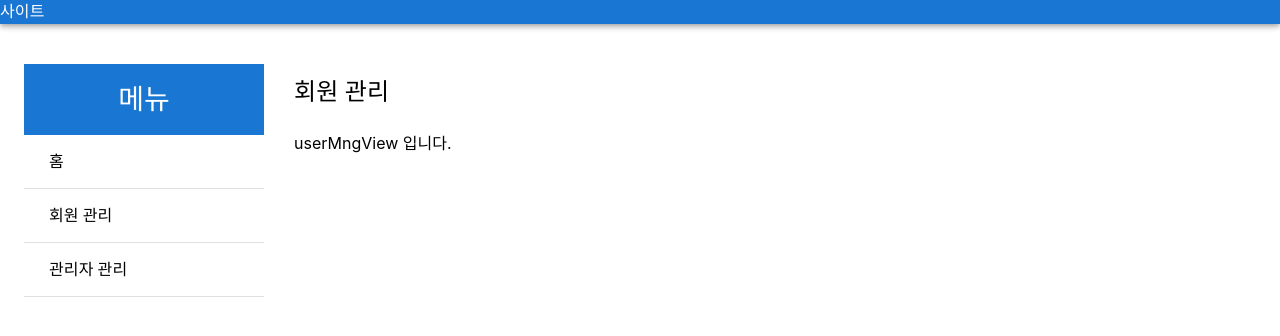
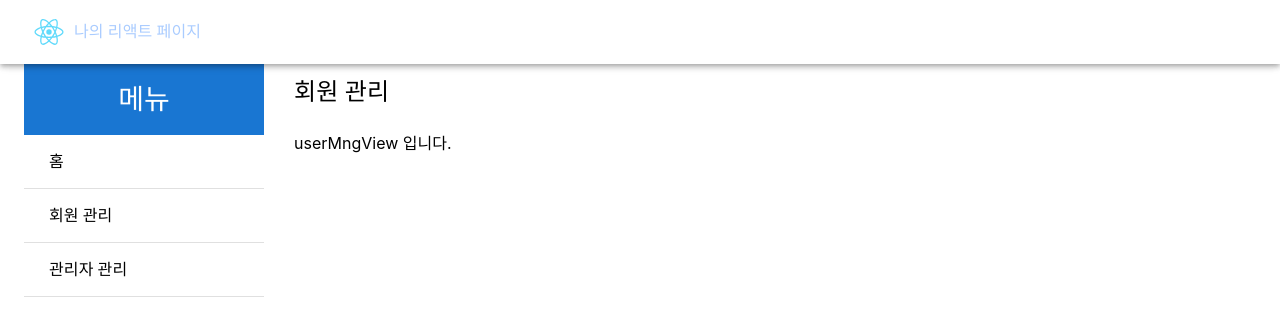
Before and after one commit to BackSeungJong/back_web, a React (Create React App) app: page /userMng/view in a window 1280 px wide. Shown: the top 336 px of the page. Built offline with nearby package versions, Linux system fonts and the light colour scheme.

Commit message:
헤더 수정

```diff
--- a/src/App.js
+++ b/src/App.js
@@ -1,6 +1,5 @@
-import logo from "./logo.svg";
-import "./App.css";
-import Router from "./routes";
+import './App.css';
+import Router from './routes';
 
 function App() {
   // return (
--- /dev/null
+++ b/src/Icons/MainIcon.js
@@ -0,0 +1,5 @@
+import { Icon } from '@mui/material';
+
+export default function MainIcon() {
+  return <Icon sx={{ height: 25, width: 25, background: 'url(/public/images/common/logo192.png) no-repeat' }} />;
+}
--- /dev/null
+++ b/src/Icons/index.js
@@ -0,0 +1 @@
+export { default as MainIcon } from './MainIcon';
--- a/src/components/layout/Header.js
+++ b/src/components/layout/Header.js
@@ -1,10 +1,19 @@
-import { AppBar, Typography } from '@mui/material';
+import { AppBar, Icon, Toolbar, Typography } from '@mui/material';
 import PropTypes from 'prop-types';
+import { Blind } from '../display';
 
 function Header({ position }) {
   return (
-    <AppBar position={position}>
-      <Typography>사이트</Typography>
+    <AppBar
+      component="nav"
+      position={position}
+      sx={{ height: '64px', backgroundColor: '#0000', color: '#ACF', flexDirection: 'row', display: 'flex', alignContent: 'center' }}
+    >
+      <Toolbar>
+        <Blind>헤더영역</Blind>
+        <img src={'/images/common/logo.svg'} height="50" width="50" />
+        <Typography>나의 리액트 페이지</Typography>
+      </Toolbar>
     </AppBar>
   );
 }
```
Also changed, not shown: public/images/common/logo.svg (renamed from src/logo.svg), public/images/common/logo192.png (renamed from public/logo192.png), src/components/navigation/Link.js (added).
